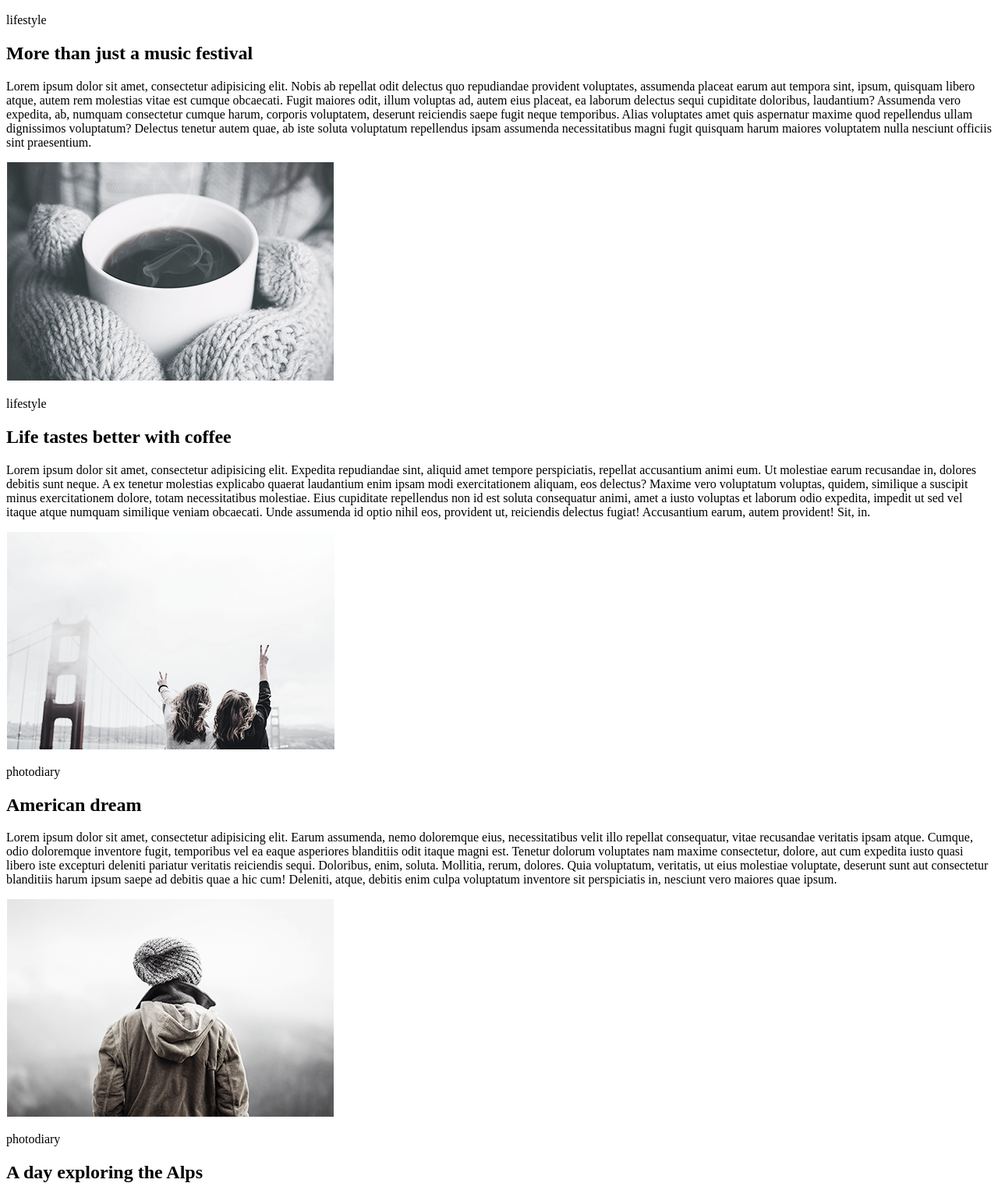
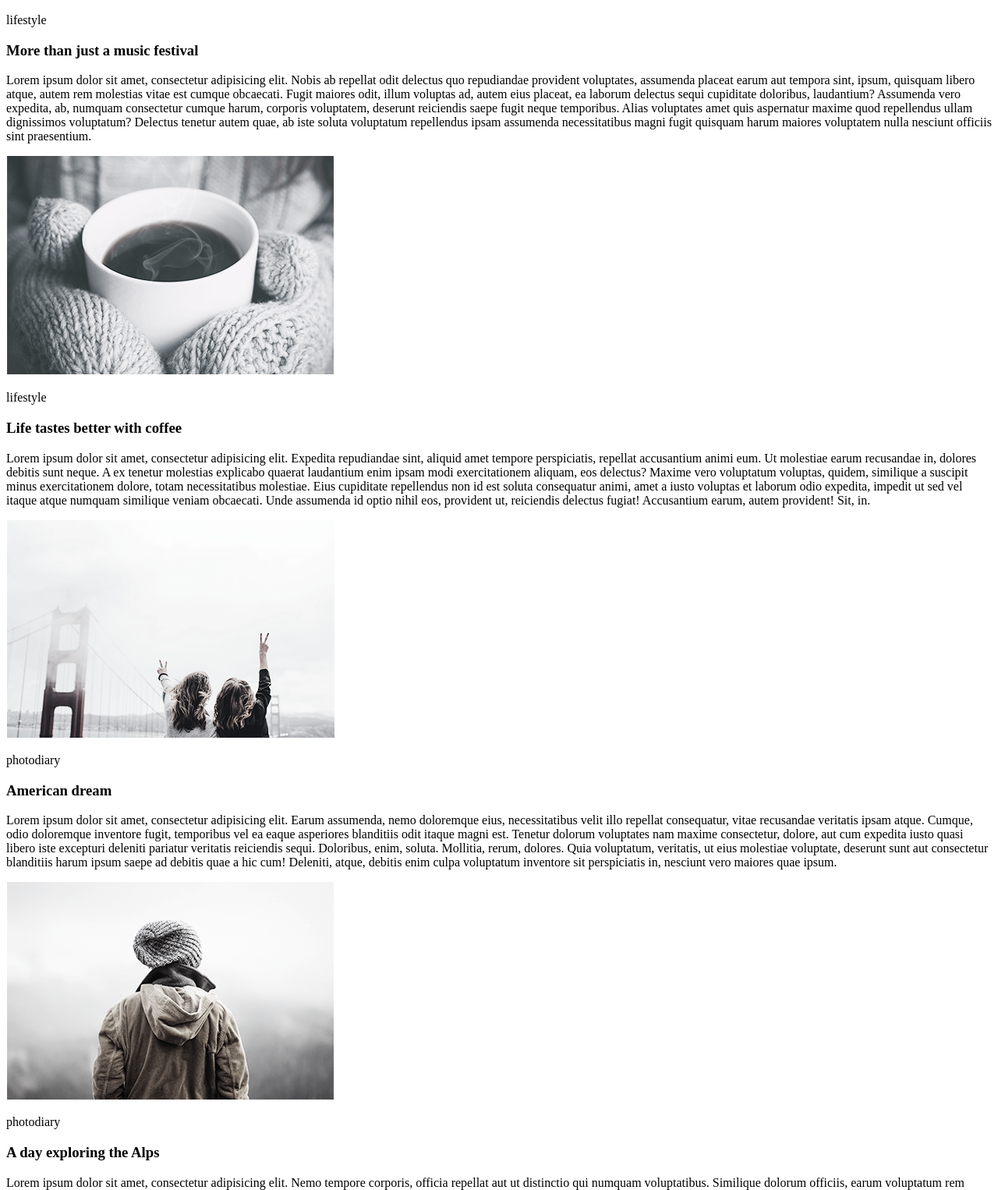
Before and after one commit to Arty781/goit-fe-course, a plain HTML site: page hw-01-02/index.html in a window 1280 px wide. Shown: the part 388-1914 px from the top of the page at 78% size. Drawn offline with Linux system fonts and the light colour scheme.

Commit message:
changed size h1-h3

```diff
--- a/hw-01-02/index.html
+++ b/hw-01-02/index.html
@@ -19,25 +19,25 @@
 		<article>
 			<img src="./img/img1.png" alt="">
 			<p>lifestyle</p>
-			<h2>More than just a music festival</h2>
+			<h3>More than just a music festival</h3>
 			<p>Lorem ipsum dolor sit amet, consectetur adipisicing elit. Nobis ab repellat odit delectus quo repudiandae provident voluptates, assumenda placeat earum aut tempora sint, ipsum, quisquam libero atque, autem rem molestias vitae est cumque obcaecati. Fugit maiores odit, illum voluptas ad, autem eius placeat, ea laborum delectus sequi cupiditate doloribus, laudantium? Assumenda vero expedita, ab, numquam consectetur cumque harum, corporis voluptatem, deserunt reiciendis saepe fugit neque temporibus. Alias voluptates amet quis aspernatur maxime quod repellendus ullam dignissimos voluptatum? Delectus tenetur autem quae, ab iste soluta voluptatum repellendus ipsam assumenda necessitatibus magni fugit quisquam harum maiores voluptatem nulla nesciunt officiis sint praesentium.</p>
 		</article>
 		<article>
 			<img src="./img/img2.png" alt="">
 			<p>lifestyle</p>
-			<h2>Life tastes better with coffee</h2>
+			<h3>Life tastes better with coffee</h3>
 			<p>Lorem ipsum dolor sit amet, consectetur adipisicing elit. Expedita repudiandae sint, aliquid amet tempore perspiciatis, repellat accusantium animi eum. Ut molestiae earum recusandae in, dolores debitis sunt neque. A ex tenetur molestias explicabo quaerat laudantium enim ipsam modi exercitationem aliquam, eos delectus? Maxime vero voluptatum voluptas, quidem, similique a suscipit minus exercitationem dolore, totam necessitatibus molestiae. Eius cupiditate repellendus non id est soluta consequatur animi, amet a iusto voluptas et laborum odio expedita, impedit ut sed vel itaque atque numquam similique veniam obcaecati. Unde assumenda id optio nihil eos, provident ut, reiciendis delectus fugiat! Accusantium earum, autem provident! Sit, in.</p>
 		</article>
 		<article>
 			<img src="./img/img3.png" alt="">
 			<p>photodiary</p>
-			<h2>American dream</h2>
+			<h3>American dream</h3>
 			<p>Lorem ipsum dolor sit amet, consectetur adipisicing elit. Earum assumenda, nemo doloremque eius, necessitatibus velit illo repellat consequatur, vitae recusandae veritatis ipsam atque. Cumque, odio doloremque inventore fugit, temporibus vel ea eaque asperiores blanditiis odit itaque magni est. Tenetur dolorum voluptates nam maxime consectetur, dolore, aut cum expedita iusto quasi libero iste excepturi deleniti pariatur veritatis reiciendis sequi. Doloribus, enim, soluta. Mollitia, rerum, dolores. Quia voluptatum, veritatis, ut eius molestiae voluptate, deserunt sunt aut consectetur blanditiis harum ipsum saepe ad debitis quae a hic cum! Deleniti, atque, debitis enim culpa voluptatum inventore sit perspiciatis in, nesciunt vero maiores quae ipsum.</p>
 		</article>
 		<article>
 			<img src="./img/img4.png" alt="">
 			<p>photodiary</p>
-			<h2>A day exploring the Alps</h2>
+			<h3>A day exploring the Alps</h3>
 			<p>Lorem ipsum dolor sit amet, consectetur adipisicing elit. Nemo tempore corporis, officia repellat aut ut distinctio qui numquam voluptatibus. Similique dolorum officiis, earum voluptatum rem repudiandae vero inventore velit maxime labore necessitatibus cum accusamus perspiciatis, unde a est rerum sit libero, tempora aperiam corrupti. Perspiciatis architecto explicabo asperiores eos tempore nam, modi qui in fuga minus illum laudantium quia nemo natus rem tempora voluptas a odio dolore officiis ut, autem dolorem. Perferendis voluptates ut a delectus quae ipsa quidem nemo ad praesentium accusamus esse, eum maiores illum, consectetur architecto nisi! Asperiores recusandae eveniet quas quidem, ex, impedit exercitationem atque doloribus.</p>
 		</article>
 		<a href="#">load more</a>
```
